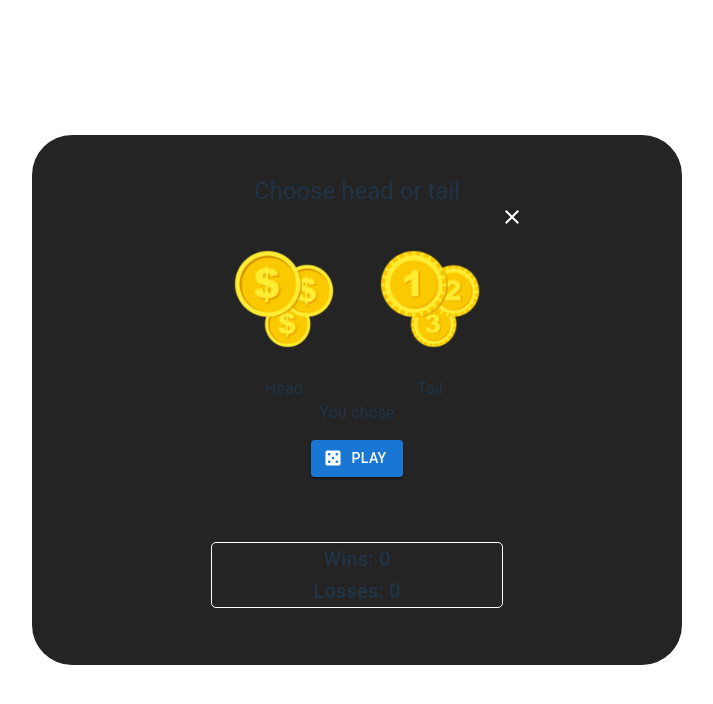
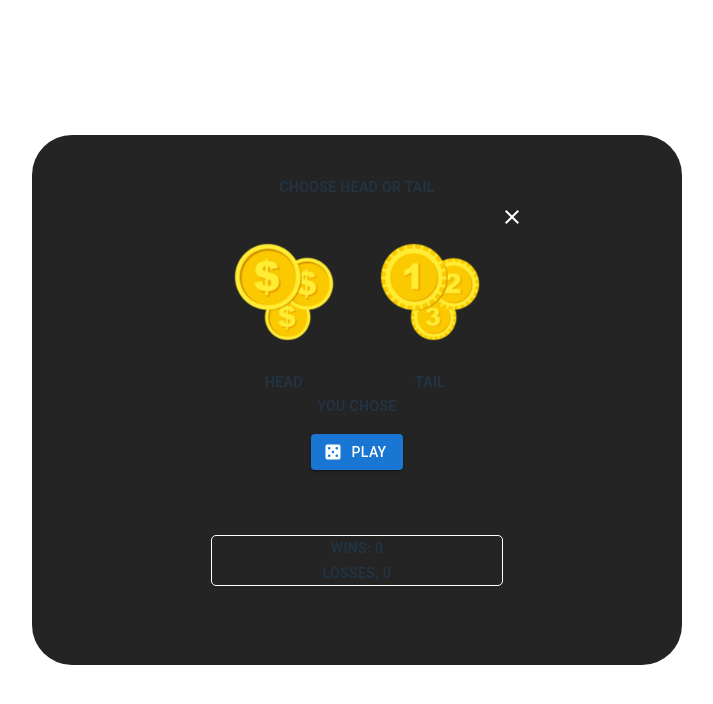
Before and after one commit to Lil-Youn/coin-flip-final, a React (Vite) app: page / in a window 1280 px wide. Both pictures are taken after a click on the button "START GAME". Shown: the top 704 px of the page, without its empty margins (283-996 px from the left). Built offline with nearby package versions, Linux system fonts and the light colour scheme.

Commit message:
change typography font style

```diff
--- a/src/App.tsx
+++ b/src/App.tsx
@@ -26,7 +26,9 @@ function App() {
             />
           </a>
         </div>
-        <Typography variant="h1">Coin flip</Typography>
+        <Typography variant="button" display="block">
+          Coin flip
+        </Typography>
 
         <div className="card">
           <Button
@@ -158,7 +160,9 @@ function CoinFlipGame({ open, close }: { open: boolean; close: () => void }) {
                 className="logo "
                 alt="logo"
               />
-              <Typography>Head</Typography>
+              <Typography variant="button" display="block">
+                Head
+              </Typography>
             </div>
             <div style={{ textAlign: "center" }}>
               <img
@@ -167,12 +171,14 @@ function CoinFlipGame({ open, close }: { open: boolean; close: () => void }) {
                 className="logo "
                 alt="logo"
               />
-              <Typography>Tail</Typography>
+              <Typography variant="button" display="block">
+                Tail
+              </Typography>
             </div>
           </div>
         </Box>
         <div style={{ textAlign: "center" }}>
-          <Typography>
+          <Typography variant="button" display="block">
             You chose {head ? "Head" : tail ? "Tail" : ""}
           </Typography>
         </div>
@@ -228,7 +234,8 @@ function CoinFlipGame({ open, close }: { open: boolean; close: () => void }) {
         <div>
           {result && (
             <Typography
-              variant="h5"
+              variant="button"
+              display="block"
               style={{ marginTop: "50px", textAlign: "center" }}
             >
               {result === "head"
@@ -250,8 +257,12 @@ function CoinFlipGame({ open, close }: { open: boolean; close: () => void }) {
             textAlign: "center",
           }}
         >
-          <Typography variant="h6">Wins: {wins}</Typography>
-          <Typography variant="h6">Losses: {losses}</Typography>
+          <Typography variant="button" display="block">
+            Wins: {wins}
+          </Typography>
+          <Typography variant="button" display="block">
+            Losses: {losses}
+          </Typography>
         </div>
       </div>
     </GenericModal>
--- a/src/components/generic-modal.tsx
+++ b/src/components/generic-modal.tsx
@@ -36,7 +36,7 @@ const GenericModal = ({ header, open, close, children }: GenericModalProps) => {
           p={5}
           borderRadius={10}
         >
-          <Typography variant="h5" textAlign="center">
+          <Typography variant="button" display="block" textAlign="center">
             {header}
           </Typography>
           <Box
```
